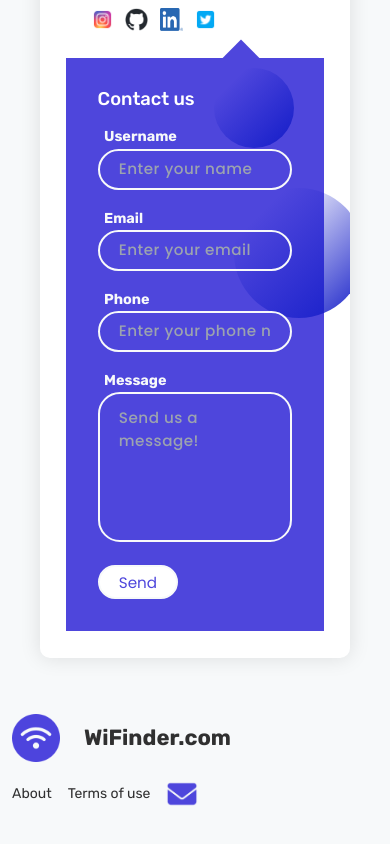
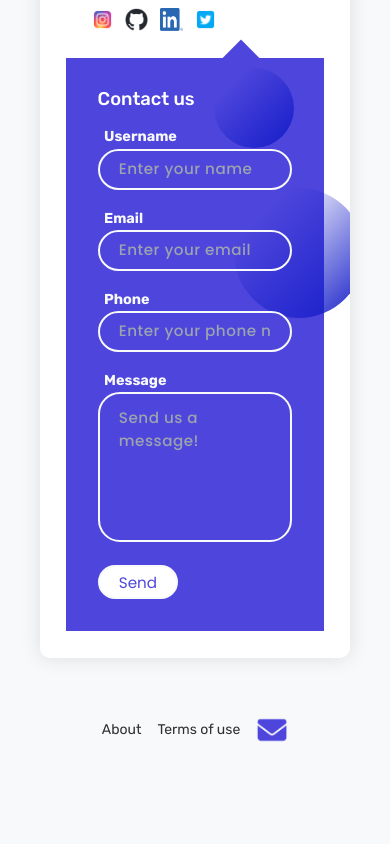
Before and after one commit to Matt-Jones-Developer/wi-finder_free_wifi_finder, a React (Create React App) app: page /contact in a window 390 px wide. Shown: the part 757-1601 px from the top of the page. After the commit the page ends 1543 px from the top, so only its background shows below. Built offline with nearby package versions, Linux system fonts and the light colour scheme; a web font is replaced by a local one.

Commit message:
added about pdf

```diff
--- a/src/components/Footer.jsx
+++ b/src/components/Footer.jsx
@@ -1,30 +1,35 @@
 import wifiIcon from "../assets/png/wifinder_icon_trs.png";
 import styles from './styles/Footer.module.css';
 import emailIcon from "../assets/png/email_icon.png";
-import termsofuse from "../assets/pdf/wifinder_terms_of_use.pdf"
+import termsofuse from "../assets/pdf/wifinder_terms_of_use.pdf";
+import about from "../assets/pdf/wifinder_about.pdf";
 import { NavLink } from "react-router-dom";
 
 const Footer = () => {
   return (
     <footer className={`${styles.footer}`}>
       <div className="w-full ml-3 md:px-6 py-4">
-          <div className="sm:flex sm:items-center sm:justify-between">
+        <div className={`${styles.footerContainer} sm:flex sm:items-center sm:justify-between`}>
           <a
             href="https://github.com/Matt-Jones-Developer/wi-finder_free_wifi_finder"
             className="flex items-center mb-4 sm:mb-0"
           >
             <img
-                className="h-12 pr-6 "
+              className={`${styles.wifiLogo} h-12 pr-6`}
               src={`${wifiIcon}`}
               alt="coder icon"
             ></img>
-              <span className="self-center text-2xl font-semibold whitespace-nowrap">
+            <span className={`${styles.textLock} self-center text-2xl font-semibold whitespace-nowrap`}>
               WiFinder.com
             </span>
           </a>
           <ul className="flex items-center mb-6 text-sm sm:mb-0">
             <li>
-                <a href="/" className="mr-4 hover:underline md:mr-6 ">
+              <a href={`${about}`}
+                target="_blank"
+                className="mr-4 hover:underline md:mr-6 "
+                rel="noreferrer"
+              >
                 About
               </a>
             </li>
--- a/src/components/styles/Footer.module.css
+++ b/src/components/styles/Footer.module.css
@@ -1,7 +1,24 @@
-.footer{
-    max-height: 200px;
+.footer {
+  max-height: 200px;
 }
 
 .footer span {
   font-size: 22px;
 }
+
+
+@media (max-width: 805px) {
+  .footerContainer {
+    display: flex;
+    flex-wrap: wrap;
+    justify-content: center;
+  }
+
+  .textLock {
+    display: none;
+  }
+
+  .wifiLogo{
+    display:none;
+  }
+}
```
Also changed, not shown: 1 other file (tests, documents, lock files or other folders). Lines whose indentation alone changed are shown as unchanged.
